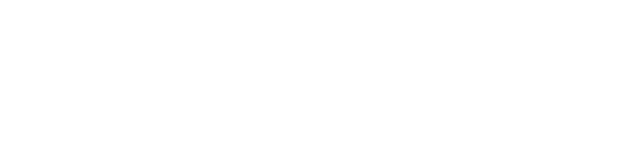
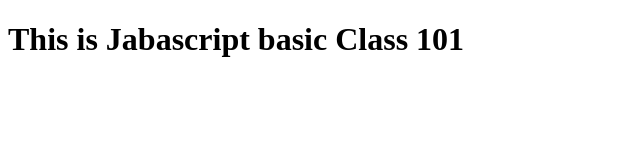
Before and after one commit to sarwer22/JavascriptBasic101, a plain HTML site: page index.html in a window 1280 px wide. Shown: the whole page, without its empty margins (0-640 px from the left). Drawn offline with Linux system fonts and the light colour scheme.

Commit message:
second commit has done here

```diff
--- a/index.html
+++ b/index.html
@@ -3,9 +3,10 @@
   <head>
     <meta charset="UTF-8" />
     <meta name="viewport" content="width=device-width, initial-scale=1.0" />
-    <title>Document</title>
+    <title>Javascript Basic 101</title>
   </head>
   <body>
+    <h1>This is Jabascript basic Class 101</h1>
     <script src="./app.js"></script>
   </body>
 </html>
```
